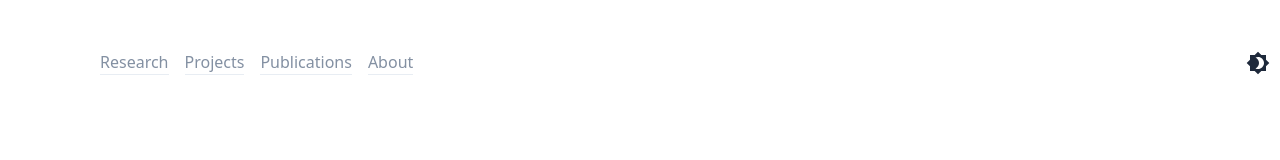
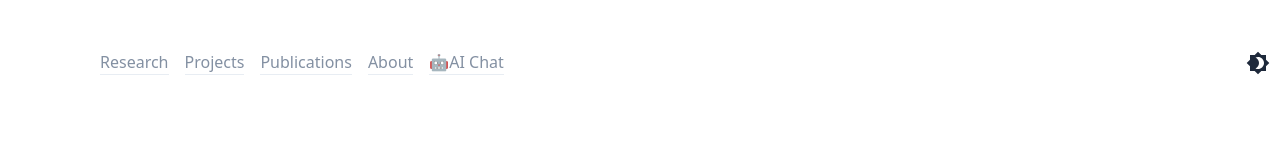
Before and after one commit to RomanKoshkin/nextjs-website, a Next.js app: page / in a window 1280 px wide. Shown: the top 160 px of the page. Built offline with nearby package versions, Linux system fonts and the light colour scheme; no server answers; what @tailwindcss/typography would draw is missing.

Commit message:
link to Swordfish in navbar

```diff
--- a/src/components/Container.tsx
+++ b/src/components/Container.tsx
@@ -69,6 +69,9 @@ export function Container({ children, isHome }: Props) {
 											<li className="nav-link transition-opacity opacity-80 hover:opacity-100">
 												<ActiveLink href="/about">About</ActiveLink>
 											</li>
+											<li className="nav-link transition-opacity opacity-80 hover:opacity-100">
+												<ActiveLink href="https://roman-koshkin.unit.oist.jp/gpt">🤖AI Chat</ActiveLink>
+											</li>
 											{!isHome && (
 											<li className="nav-link transition-opacity opacity-80 hover:opacity-100">
 												<ActiveLink href="/">Home</ActiveLink>
```
